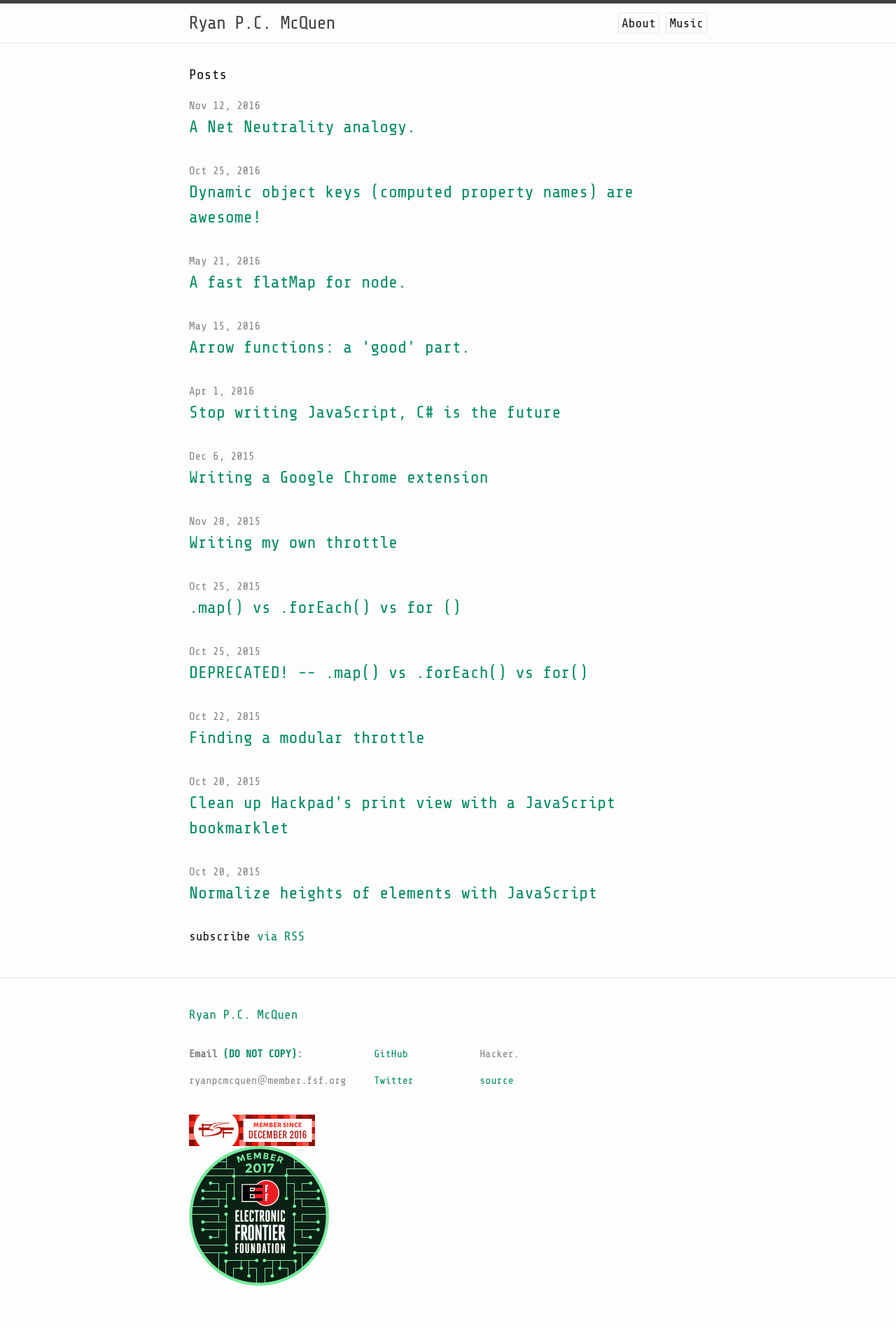
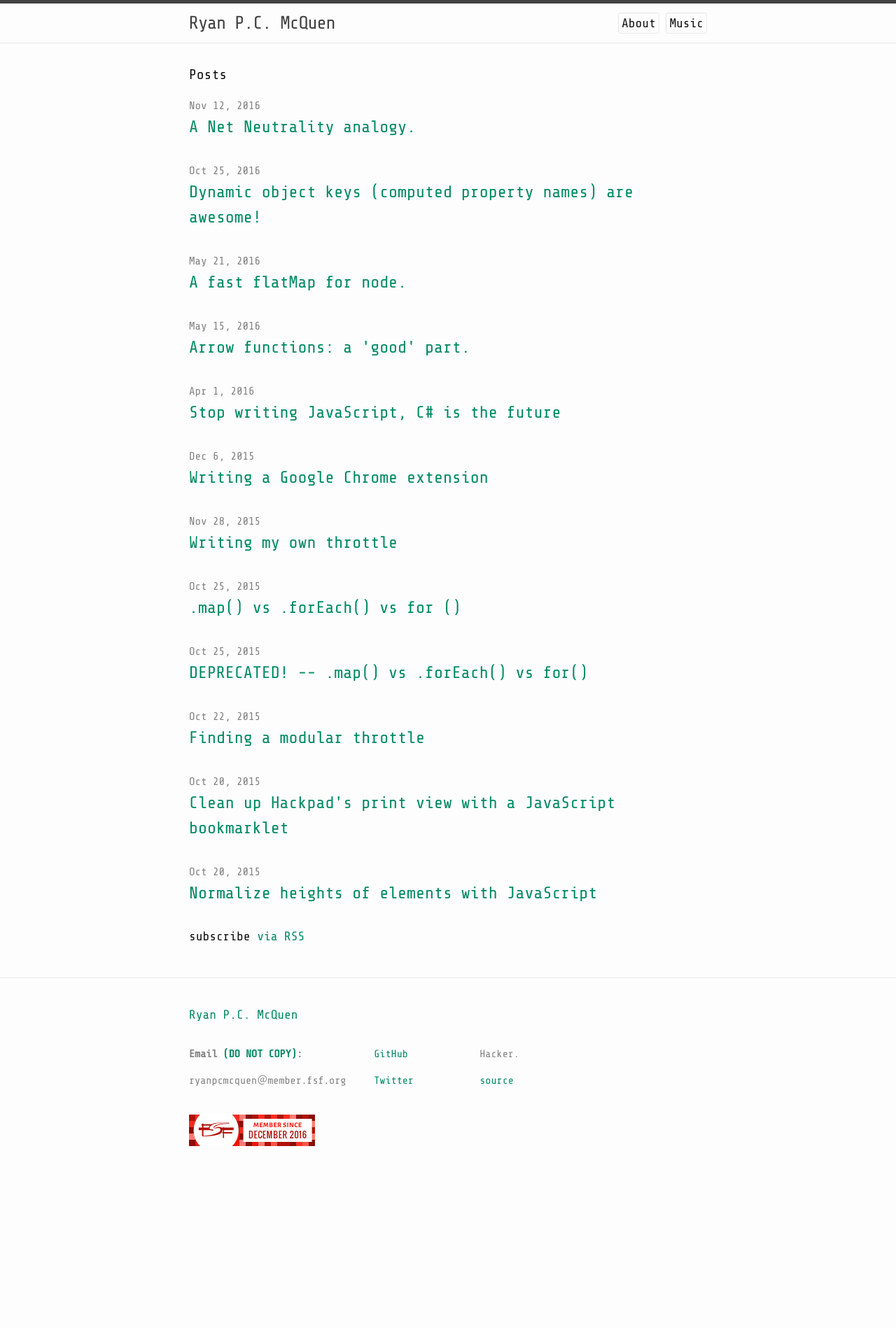
Before and after one commit to ryanpcmcquen/ryanpcmcquen.github.io, a Jekyll site: the page built from index.html, in a window 1280 px wide. Shown: the whole page at 70% size. Built offline with Jekyll 4.4.1, drawn with Linux system fonts in a browser that asks for light colours; a script that is not in the unit is left out; after the commit the page ends 1698 px from its top, so only the background shows below that.

Commit message:
Remove giant, unwieldy EFF badge.

```diff
--- a/_includes/footer.html
+++ b/_includes/footer.html
@@ -50,11 +50,6 @@
               <img src="https://ryanpcmcquen.org/assets/1521146.png">
             </a>
           </li>
-          <li>
-            <a href="https://eff.org">
-              <img src="https://ryanpcmcquen.org/assets/2017mb.png">
-            </a>
-          </li>
         </ul>
       </div>
 
```
